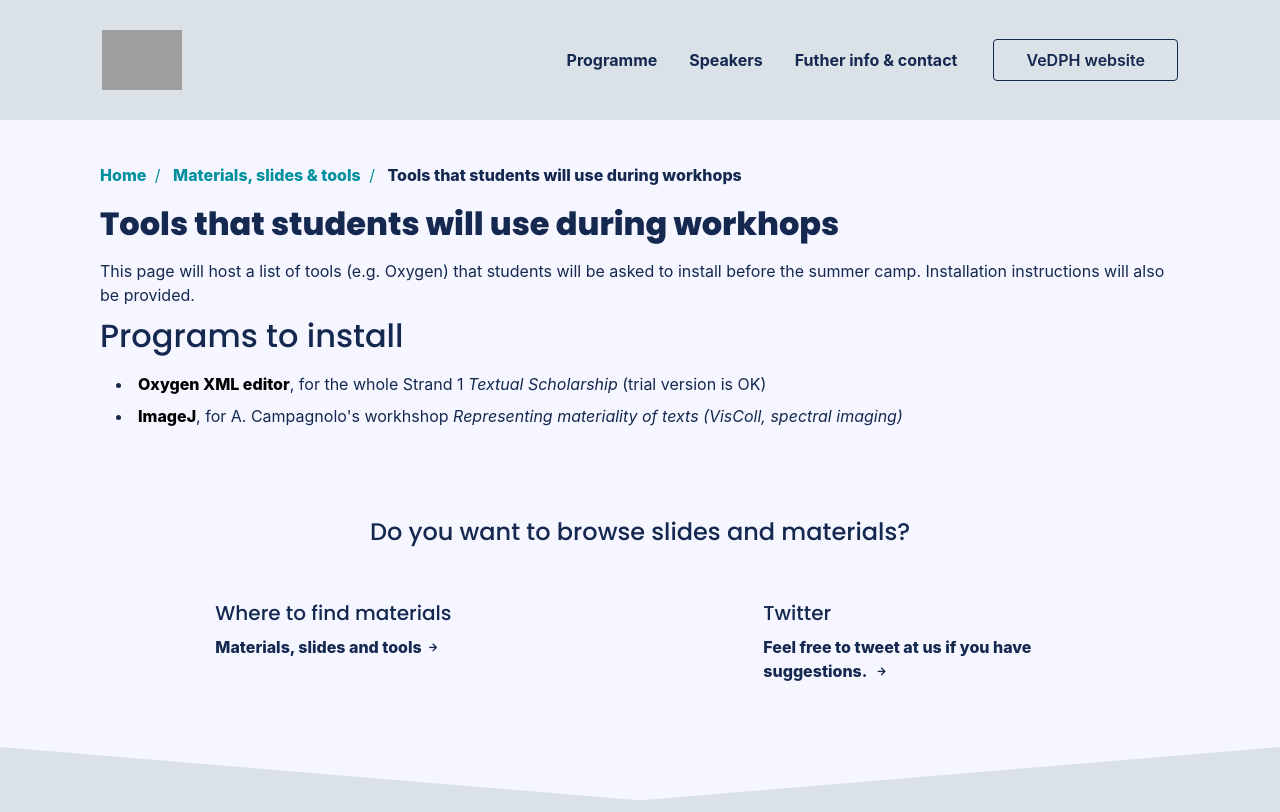
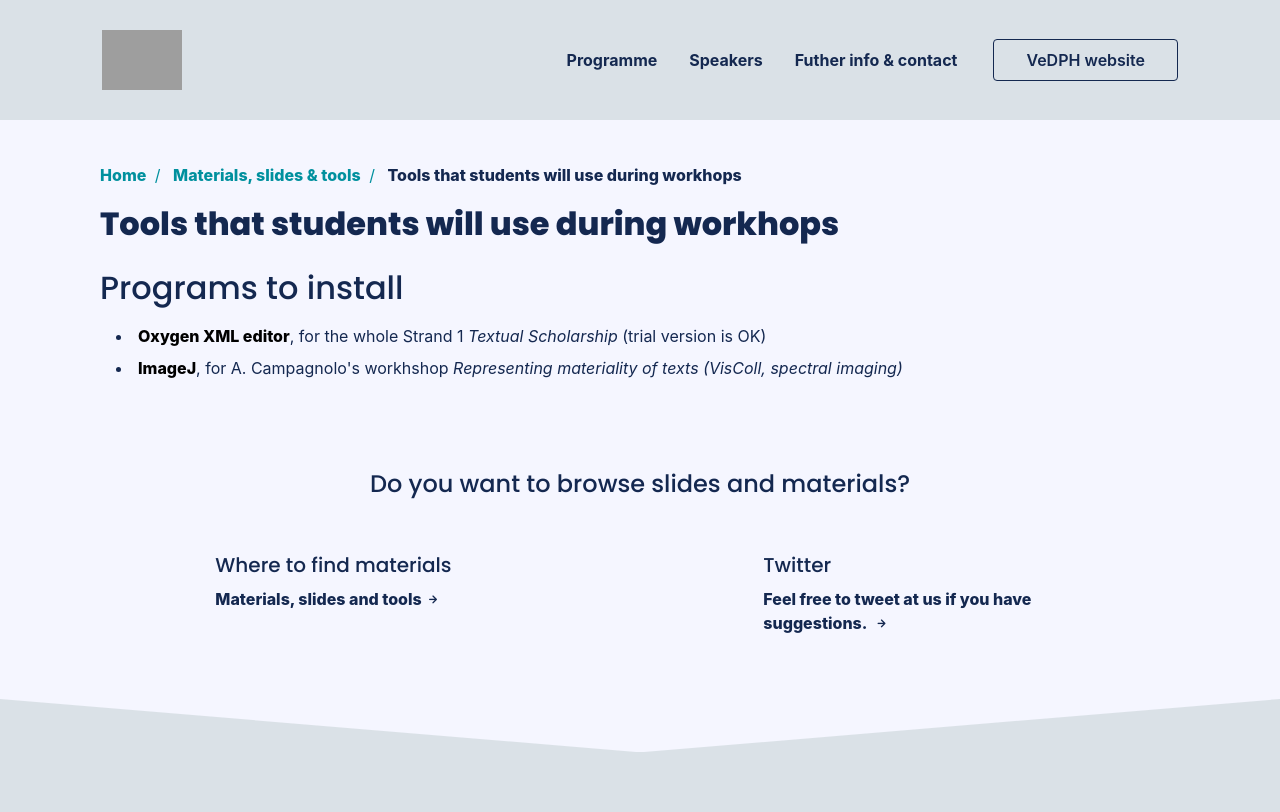
Before and after one commit to vedph/summercamp, a Jekyll site: the page built from materials/tools/index.html, in a window 1280 px wide, cut to the strip 0-812 px from the top of the page. Built offline with Jekyll 4.4.1, drawn with Linux system fonts in a browser that asks for light colours; nearby versions of some CDN libraries; some web fonts are replaced; grey boxes are pictures that could not be loaded.

Commit message:
Remove useless temporary first line

```diff
--- a/materials/tools/index.html
+++ b/materials/tools/index.html
@@ -6,8 +6,6 @@ subcategory: materials strand1
 date: 2020-07-06 08:00:00
 ---
 
-This page will host a list of tools (e.g. Oxygen) that students will be asked to install before the summer camp. Installation instructions will also be provided.
-
 <h2>Programs to install</h2>
 
 <ul>
```
